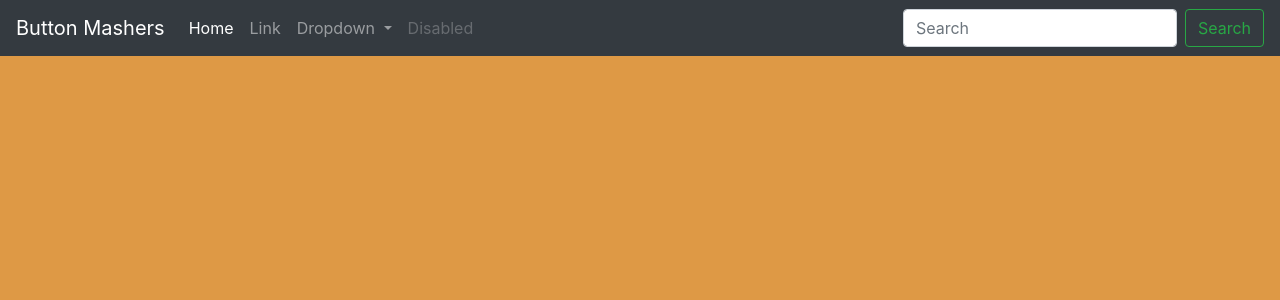
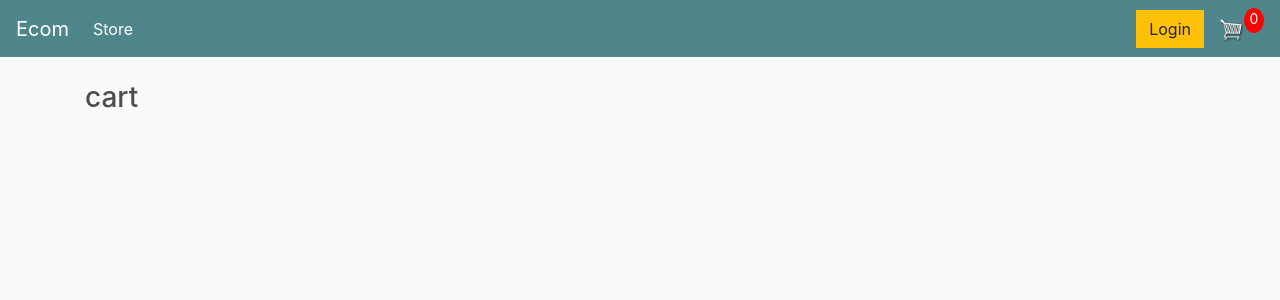
Before and after one commit to Cloud-Monkey/micro-e-commerce-django-paypal, a Django app: page /cart/ in a window 1280 px wide. Shown: the top 300 px of the page. Run offline with Django 4.2, Linux system fonts and the light colour scheme; some libraries are stand-ins or nearby versions.

Commit message:
add: css for main css

```diff
--- a/static/css/main.css
+++ b/static/css/main.css
@@ -1,3 +1,98 @@
-body {
-    background-color: rgb(222, 153, 69);
+body{
+	background-color: hsl(0, 0%, 98%);
 }
+
+h1,h2,h3,h4,h5,h6{
+	color:hsl(0, 0%, 30%);
+}
+
+.box-element{
+	box-shadow:hsl(0, 0%, 80%) 0 0 16px;
+	background-color: #fff;
+	border-radius: 4px;
+	padding: 10px;
+}
+
+.thumbnail{
+	width: 100%;
+	height: 200px;
+	-webkit-box-shadow: -1px -3px 5px -2px rgba(214,214,214,1);
+    -moz-box-shadow: -1px -3px 5px -2px rgba(214,214,214,1);
+    box-shadow: -1px -3px 5px -2px rgba(214,214,214,1);
+}
+
+.product{
+	border-radius: 0 0 4px 4px;
+}
+
+.bg-dark{
+	background-color: #4f868c!important;
+}
+
+#cart-icon{
+	width:25px;
+	display: inline-block;
+	margin-left: 15px;
+}
+
+#cart-total{
+	display: block;
+	text-align: center;
+	color:#fff;
+	background-color: red;
+	width: 20px;
+	height: 25px;
+	border-radius: 50%;
+	font-size: 14px;
+}
+
+.col-lg-4, .col-lg-6, .col-lg-8, .col-lg-12{
+	margin-top: 10px;
+}
+
+.btn{
+	border-radius: 0;
+}
+
+.row-image{
+	width: 100px;
+}
+
+.form-field{
+	width:250px;
+	display: inline-block;
+	padding: 5px;
+}
+
+.cart-row{
+	display: flex;
+    align-items: flex-stretch;
+    padding-bottom: 10px;
+    margin-bottom: 10px;
+    border-bottom: 1px solid #ececec;
+
+}
+
+.quantity{
+	display: inline-block;
+	font-weight: 700;
+	padding-right:10px;
+
+
+}
+
+.chg-quantity{
+	width: 12px;
+	cursor: pointer;
+	display: block;
+	margin-top: 5px;
+	transition:.1s;
+}
+
+.chg-quantity:hover{
+	opacity: .6;
+}
+
+.hidden{
+	display: none!important;
+}
--- a/store/templates/store/main.html
+++ b/store/templates/store/main.html
@@ -15,7 +15,7 @@
 
 	<!-- bootstrap navbar code -->
 	<nav class="navbar navbar-expand-lg navbar-dark bg-dark">
-		<a class="navbar-brand" href="{% url 'store' %}">Button Mashers</a>
+		<a class="navbar-brand" href="{% url 'store' %}">Ecom</a>
 		<button class="navbar-toggler" type="button" data-toggle="collapse" data-target="#navbarSupportedContent" aria-controls="navbarSupportedContent" aria-expanded="false" aria-label="Toggle navigation">
 		  <span class="navbar-toggler-icon"></span>
 		</button>
@@ -23,32 +23,29 @@
 		<div class="collapse navbar-collapse" id="navbarSupportedContent">
 		  <ul class="navbar-nav mr-auto">
 			<li class="nav-item active">
-			  <a class="nav-link" href="#">Home <span class="sr-only">(current)</span></a>
+			  <a class="nav-link" href="{% url 'store' %}">Store <span class="sr-only">(current)</span></a>
 			</li>
-			<li class="nav-item">
-			  <a class="nav-link" href="#">Link</a>
-			</li>
-			<li class="nav-item dropdown">
-			  <a class="nav-link dropdown-toggle" href="#" id="navbarDropdown" role="button" data-toggle="dropdown" aria-haspopup="true" aria-expanded="false">
-				Dropdown
+
+		  </ul>
+		  <div class="form-inline my-2 my-lg-0">
+			   <a href="#"class="btn btn-warning">Login</a>
+
+			   <a href="{% url 'cart' %}">
+				  <img  id="cart-icon" src="{% static 'images/cart.png' %}">
 			  </a>
-			  <div class="dropdown-menu" aria-labelledby="navbarDropdown">
-				<a class="dropdown-item" href="#">Action</a>
-				<a class="dropdown-item" href="#">Another action</a>
-				<div class="dropdown-divider"></div>
-				<a class="dropdown-item" href="#">Something else here</a>
-			  </div>
-			</li>
-			<li class="nav-item">
-			  <a class="nav-link disabled" href="#">Disabled</a>
-			</li>
-		  </ul>
-		  <form class="form-inline my-2 my-lg-0">
-			<input class="form-control mr-sm-2" type="search" placeholder="Search" aria-label="Search">
-			<button class="btn btn-outline-success my-2 my-sm-0" type="submit">Search</button>
-		  </form>
+			  <p id="cart-total">0</p>
+
+		  </div>
 		</div>
 	  </nav>
+
+	   <div class="container">
+			  <br>
+			  {% block content %}
+
+
+			  {% endblock content %}
+		   </div>
 
 
 	<script src="https://code.jquery.com/jquery-3.4.1.slim.min.js" integrity="sha384-J6qa4849blE2+poT4WnyKhv5vZF5SrPo0iEjwBvKU7imGFAV0wwj1yYfoRSJoZ+n" crossorigin="anonymous"></script>
```
Also changed, not shown: static/images/cart.png (added), static/images/test-image.png (deleted).
